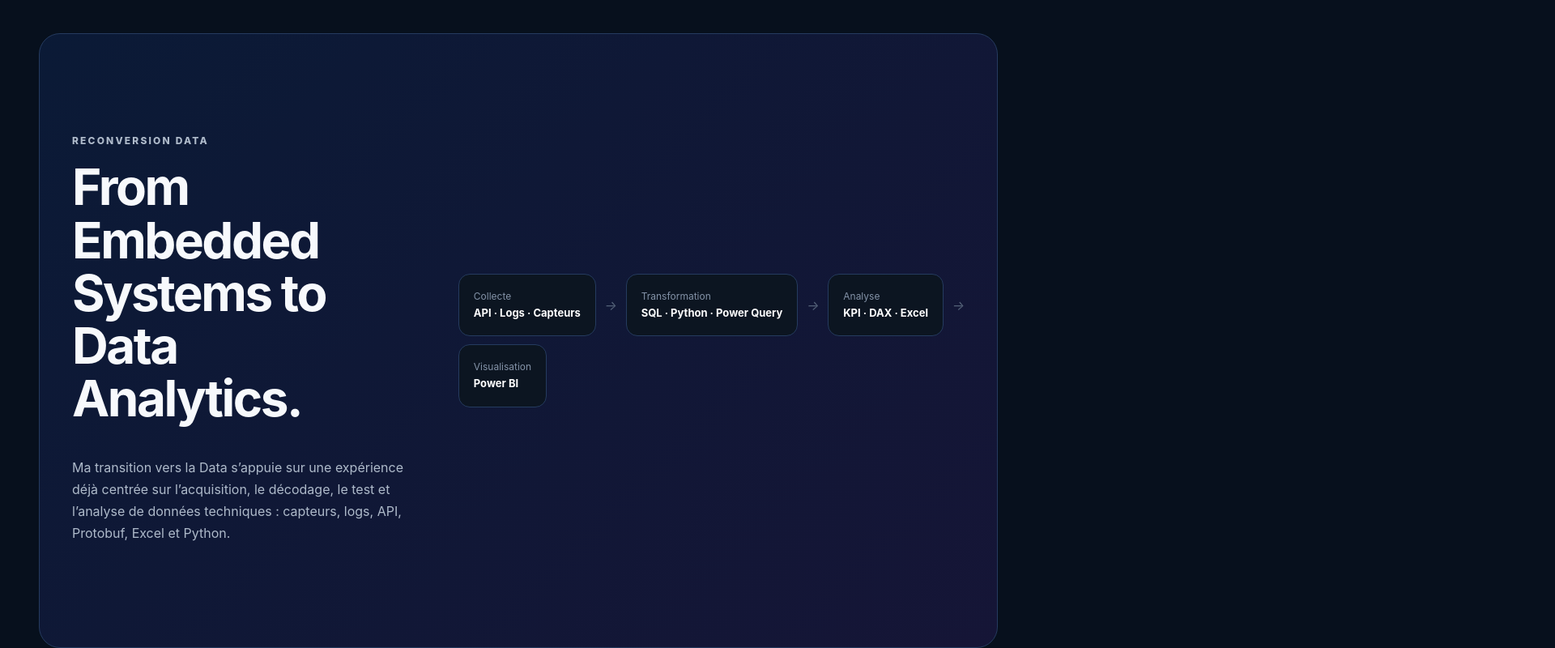
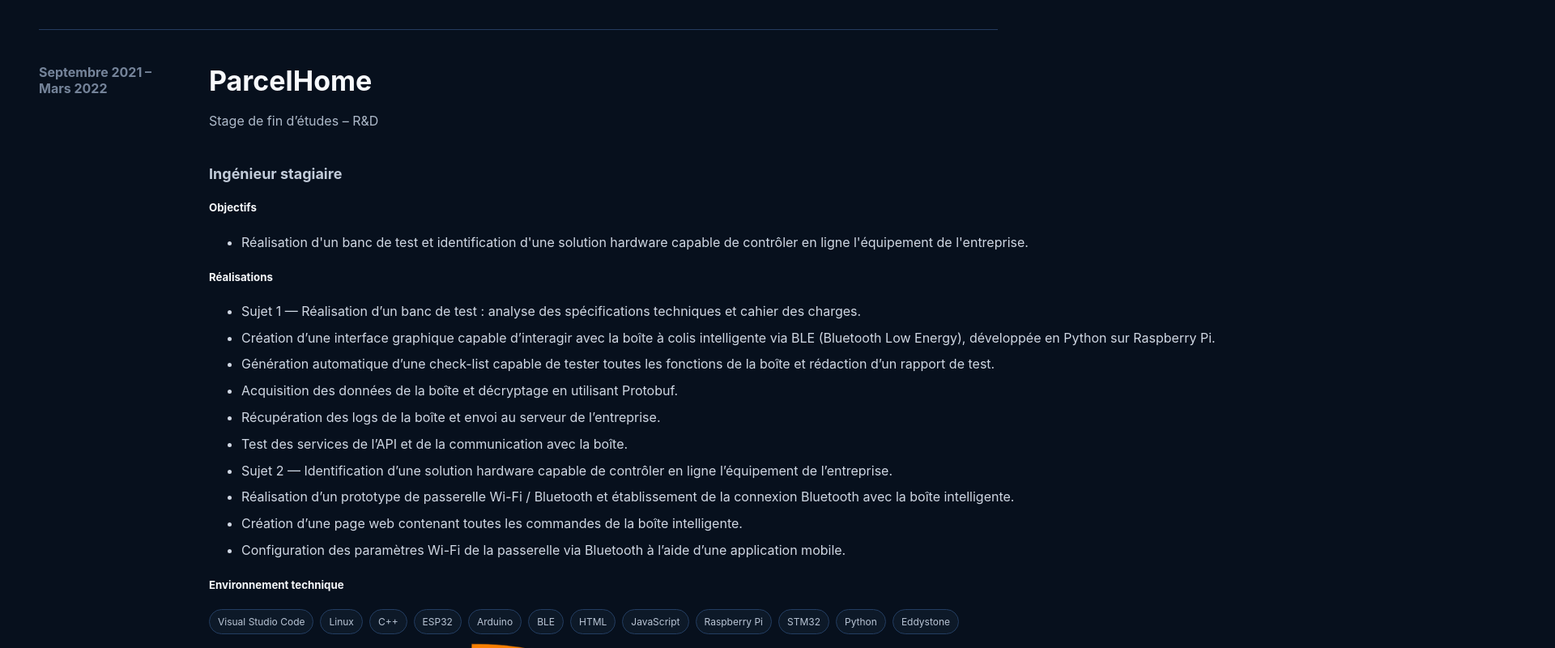
Before and after one commit to Oelayouchi/portfolio, a Next.js app: page / in a window 1280 px wide. Shown: the part 5960-6760 px from the top of the page at 81% size, 1920 px wide, since content can reach past the window. Built offline with nearby package versions, Linux system fonts and the light colour scheme.

Commit message:
Display detailed experiences, projects and education

```diff
--- a/components/portfolio-sections.js
+++ b/components/portfolio-sections.js
@@ -57,33 +57,6 @@ export function Navigation() {
   );
 }
 
-export function CompaniesStrip() {
-  const companies = [
-    { name: 'ParcelHome', logo: '/companies/parcelhome.svg', alt: 'Logo ParcelHome' },
-    { name: 'Continental Automotive', logo: '/companies/continental.svg', alt: 'Logo Continental Automotive' },
-    { name: 'Alstom Transport', logo: '/companies/alstom.svg', alt: 'Logo Alstom Transport' },
-    { name: 'Office Chérifien des Phosphates', logo: '/companies/ocp.svg', alt: 'Logo Office Chérifien des Phosphates' },
-  ];
-
-  return (
-    <section className="companiesBar" aria-label="Expériences professionnelles">
-      <div className="companiesShell shell">
-        <div className="companiesHeading"><span/><p>EXPÉRIENCES PROFESSIONNELLES</p><span/></div>
-        <div className="companiesGrid">
-          {companies.map((company) => (
-            <article className="companyItem" key={company.name}>
-              <div className="companyLogoWrap">
-                <img className="companyLogo" src={company.logo} alt={company.alt} loading="eager" />
-              </div>
-              <p>{company.name}</p>
-            </article>
-          ))}
-        </div>
-      </div>
-    </section>
-  );
-}
-
 export function HeroSection() {
   const axes = [
     { number: '01', title: 'Systèmes embarqués', detail: 'C / C++ / Python / Hardware', icon: 'chip', tone: 'blue' },
@@ -134,11 +107,91 @@ export function AboutSection() {
 }
 
 export function ExperienceSection() {
-  return <section id="experience" className="section shell"><SectionLabel>EXPÉRIENCE</SectionLabel><h2>Des systèmes embarqués aux systèmes critiques.</h2><div className="timeline">{experiences.map((experience) => <article className="experience" key={experience.company}><div className="date">{experience.period}</div><div><div className="expHead"><h3>{experience.company}</h3><span>{experience.place}</span></div><h4>{experience.role}</h4><p>{experience.intro}</p><ul>{experience.tasks.map((task) => <li key={task}>{task}</li>)}</ul><Tags items={experience.stack}/></div></article>)}</div></section>;
+  return (
+    <section id="experience" className="section shell">
+      <SectionLabel>EXPÉRIENCE</SectionLabel>
+      <h2>Des systèmes embarqués aux systèmes critiques.</h2>
+
+      <div className="timeline">
+        {experiences.map((experience) => (
+          <article className="experience" id={experience.id} key={experience.id}>
+            <div className="date">{experience.period}</div>
+
+            <div className="experienceBody">
+              <div className="expHead">
+                <div>
+                  <h3>{experience.companyFull}</h3>
+                  <p className="experienceDepartment">{experience.department}</p>
+                </div>
+                <span>{experience.place}</span>
+              </div>
+
+              <h4>{experience.role}</h4>
+
+              <div className="experienceBlock">
+                <h5>Objectifs</h5>
+                <ul>
+                  {experience.objectives.map((objective) => (
+                    <li key={objective}>{objective}</li>
+                  ))}
+                </ul>
+              </div>
+
+              <div className="experienceBlock">
+                <h5>Réalisations</h5>
+                <ul>
+                  {experience.tasks.map((task) => (
+                    <li key={task}>{task}</li>
+                  ))}
+                </ul>
+              </div>
+
+              <div className="experienceBlock">
+                <h5>Environnement technique</h5>
+                <Tags items={experience.stack}/>
+              </div>
+
+              <div className="experienceLogoBottom">
+                <img src={experience.logo} alt={`Logo ${experience.companyFull}`} loading="lazy" />
+              </div>
+            </div>
+          </article>
+        ))}
+      </div>
+    </section>
+  );
 }
 
 export function ProjectsSection() {
-  return <section id="projects" className="section shell"><SectionLabel>PROJECTS LAB</SectionLabel><h2>Projets techniques sélectionnés.</h2><div className="grid projects">{projects.map((project, index) => <article className="card" key={project.title}><div className="num">{String(index + 1).padStart(2, '0')}</div><p className="mini">{project.type}</p><h3>{project.title}</h3><p>{project.description}</p><Tags items={project.stack}/><button className="fakeLink" type="button">Détails & code — prochaine itération</button></article>)}</div></section>;
+  return (
+    <section id="projects" className="section shell">
+      <SectionLabel>PROJETS D’ÉTUDE</SectionLabel>
+      <h2>Projets techniques réalisés.</h2>
+
+      <div className="grid projects">
+        {projects.map((project, index) => (
+          <article className="card projectDetailed" key={project.title}>
+            <div className="num">{String(index + 1).padStart(2, '0')}</div>
+            <p className="projectPeriod">{project.period}</p>
+            <p className="mini">{project.institution}</p>
+            <h3>{project.title}</h3>
+            <p className="projectType">{project.type}</p>
+
+            <div className="projectContent">
+              <h4>Objectif</h4>
+              <p>{project.objective}</p>
+              <h4>Réalisations</h4>
+              <ul>
+                {project.tasks.map((task) => <li key={task}>{task}</li>)}
+              </ul>
+            </div>
+
+            <Tags items={project.stack}/>
+          </article>
+        ))}
+      </div>
+    </section>
+  );
 }
 
 export function DataSection() {
@@ -150,7 +203,37 @@ export function CertificationsSection() {
 }
 
 export function EducationInterestsSection() {
-  return <section className="section shell twoCols"><div><SectionLabel>FORMATION</SectionLabel><h2>Diplômes</h2>{education.map((item) => <div className="edu" key={item.title}><b>{item.title}</b><span>{item.institution} · {item.period}</span></div>)}</div><div><SectionLabel>CENTRES D’INTÉRÊT</SectionLabel><h2>En dehors du travail</h2><div className="interestList">{interests.map((interest) => <span key={interest}>{interest}</span>)}</div></div></section>;
+  return (
+    <section className="section shell twoCols educationInterests">
+      <div>
+        <SectionLabel>FORMATION</SectionLabel>
+        <h2>Diplômes</h2>
+
+        {education.map((item) => (
+          <article className="edu eduDetailed" key={item.title}>
+            <h3>{item.title}</h3>
+            <span>{item.institution}</span>
+            <span>{item.period}</span>
+
+            {item.sections.map((section, index) => (
+              <div className="eduSection" key={`${item.title}-${index}`}>
+                {section.title && <h4>{section.title}</h4>}
+                <ul>
+                  {section.bullets.map((bullet) => <li key={bullet}>{bullet}</li>)}
+                </ul>
+              </div>
+            ))}
+          </article>
+        ))}
+      </div>
+
+      <div>
+        <SectionLabel>CENTRES D’INTÉRÊT</SectionLabel>
+        <h2>En dehors du travail</h2>
+        <div className="interestList">{interests.map((interest) => <span key={interest}>{interest}</span>)}</div>
+      </div>
+    </section>
+  );
 }
 
 export function ContactSection() {
```
